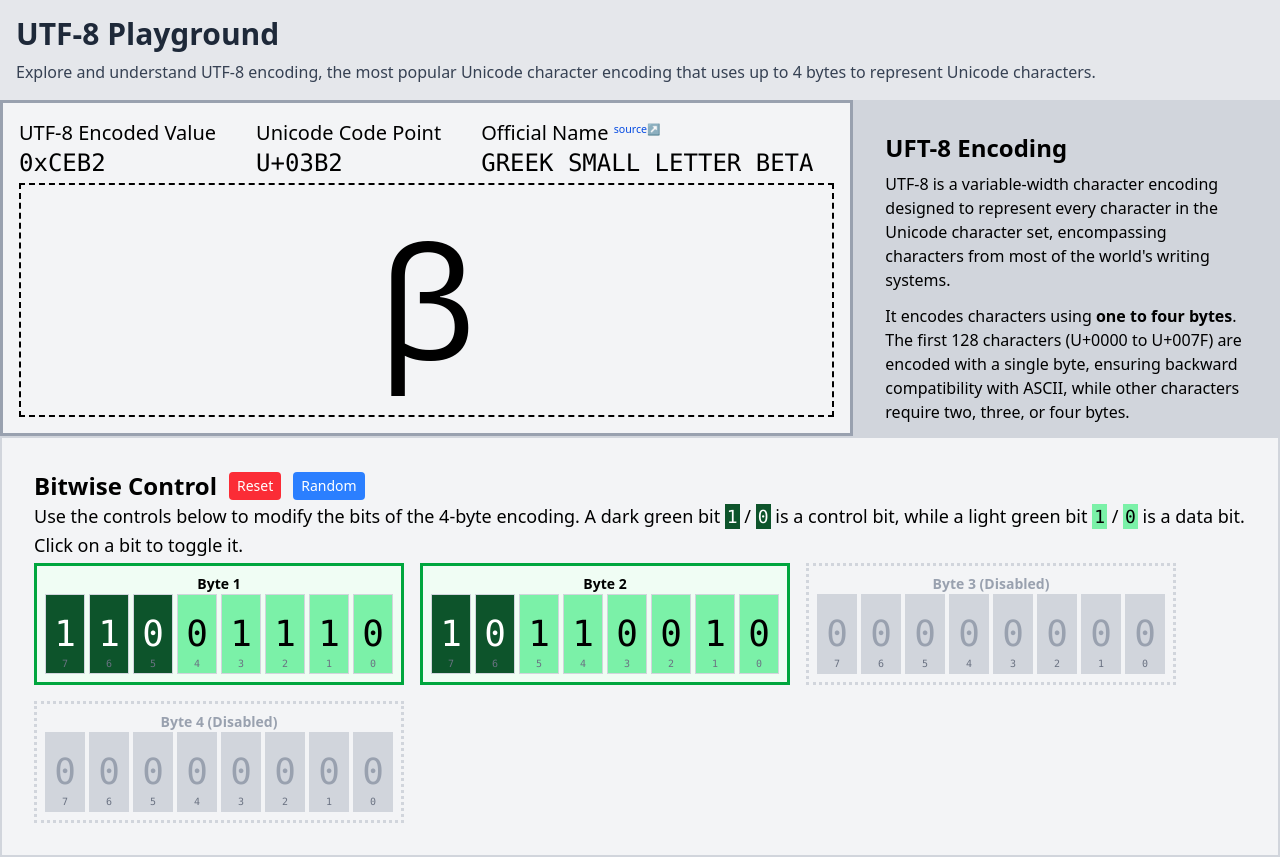
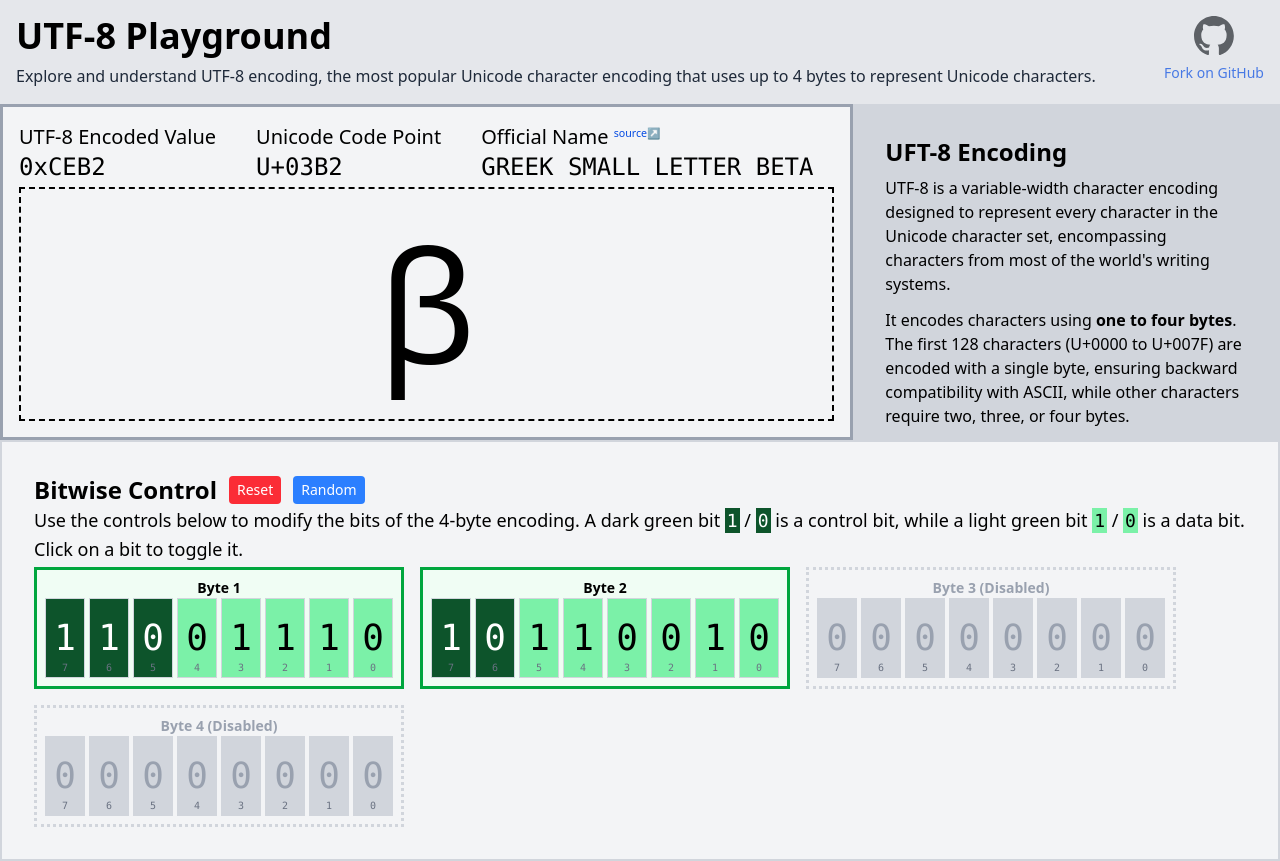
Before and after one commit to vishnuharidas/utf8-playground, a React (Vite) app: page / in a window 1280 px wide. Built offline with nearby package versions, Linux system fonts and the light colour scheme.

Commit message:
Add GitHub repo link

```diff
--- a/src/components/Header.tsx
+++ b/src/components/Header.tsx
@@ -1,10 +1,21 @@
 function AppHeader() {
     return (
-        <div className="w-full box-border p-4 bg-gray-200">
-            <h1 className="text-3xl font-extrabold text-gray-800">UTF-8 Playground</h1>
-            <p className="mt-2 text-[12pt] text-gray-700">
-                Explore and understand UTF-8 encoding, the most popular Unicode character encoding that uses up to 4 bytes to represent Unicode characters.
-            </p>
+        <div className="w-full box-border p-4 bg-gray-200 flex items-start">
+            <div className="flex-1">
+                <h1 className="text-4xl font-bold">UTF-8 Playground</h1>
+                <p className="mt-2 text-[12pt] text-gray-800">
+                    Explore and understand UTF-8 encoding, the most popular Unicode character encoding that uses up to 4 bytes to represent Unicode characters.
+                </p>
+            </div>
+            <a
+                href="https://github.com/vishnuharidas/utf8-playground"
+                target="_blank"
+                rel="noopener noreferrer"
+                className="ml-4 flex flex-col items-center opacity-70 hover:opacity-100 transition-opacity"
+            >
+                <img src="/images/github-mark.svg" alt="UTF-8 Encoding" className="w-auto h-auto max-w-[40px]" />
+                <span className="mt-2 text-sm">Fork on GitHub</span>
+            </a>
         </div>
     );
 }
```
Also changed, not shown: public/images/github-mark.svg (added).
